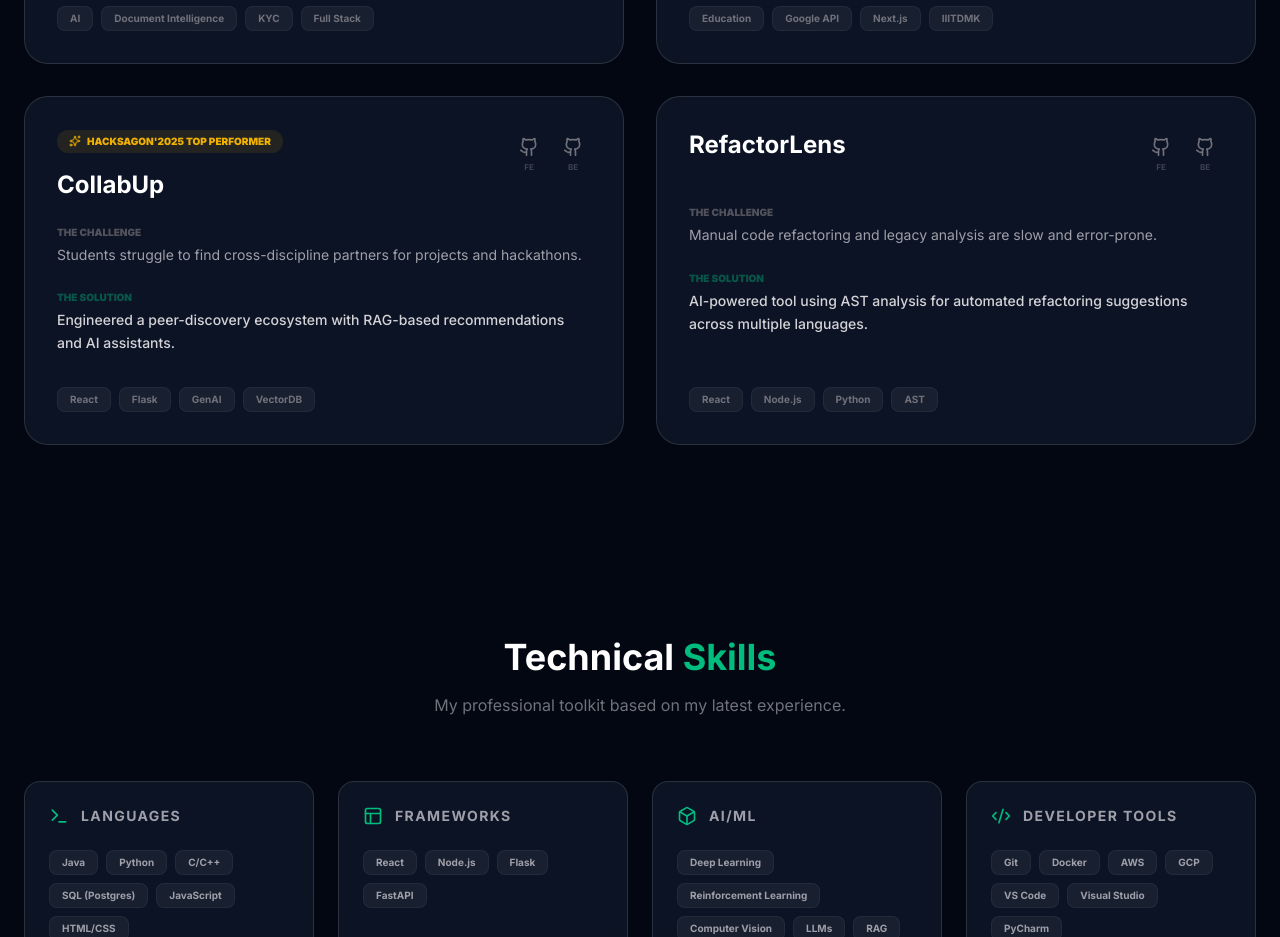
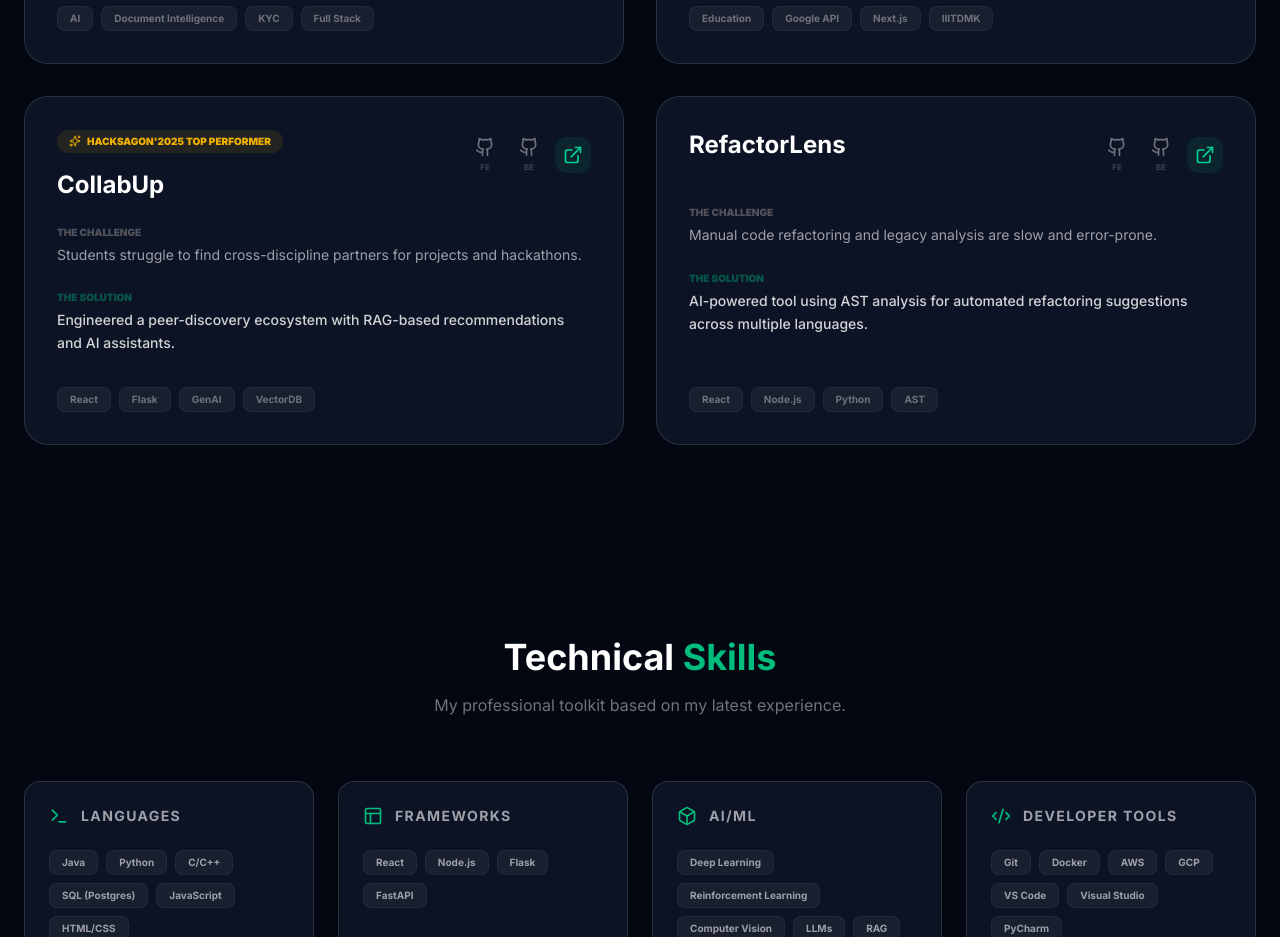
Before and after one commit to 0Anshu1/personal-web, a Next.js app: page / in a window 1280 px wide. Shown: the part 2180-3117 px from the top of the page. Built offline with nearby package versions, Linux system fonts and the light colour scheme.

Commit message:
Update live demo links for CollabUp and RefactorLens

```diff
--- a/src/components/Projects.tsx
+++ b/src/components/Projects.tsx
@@ -25,7 +25,7 @@ const projects = [
     title: "CollabUp",
     problem: "Students struggle to find cross-discipline partners for projects and hackathons.",
     solution: "Engineered a peer-discovery ecosystem with RAG-based recommendations and AI assistants.",
-    link: "#",
+    link: "https://collabup.live/",
     githubFE: "https://github.com/0Anshu1/collabup-fe",
     githubBE: "https://github.com/0Anshu1/collabup-be",
     tags: ["React", "Flask", "GenAI", "VectorDB"],
@@ -35,7 +35,7 @@ const projects = [
     title: "RefactorLens",
     problem: "Manual code refactoring and legacy analysis are slow and error-prone.",
     solution: "AI-powered tool using AST analysis for automated refactoring suggestions across multiple languages.",
-    link: "#",
+    link: "https://refactorlens-moej6ujvt-anshu-sainis-projects-acfddb97.vercel.app/",
     githubFE: "https://github.com/0Anshu1/refactorlens-fe",
     githubBE: "https://github.com/0Anshu1/refactorlens-be",
     tags: ["React", "Node.js", "Python", "AST"]
```
